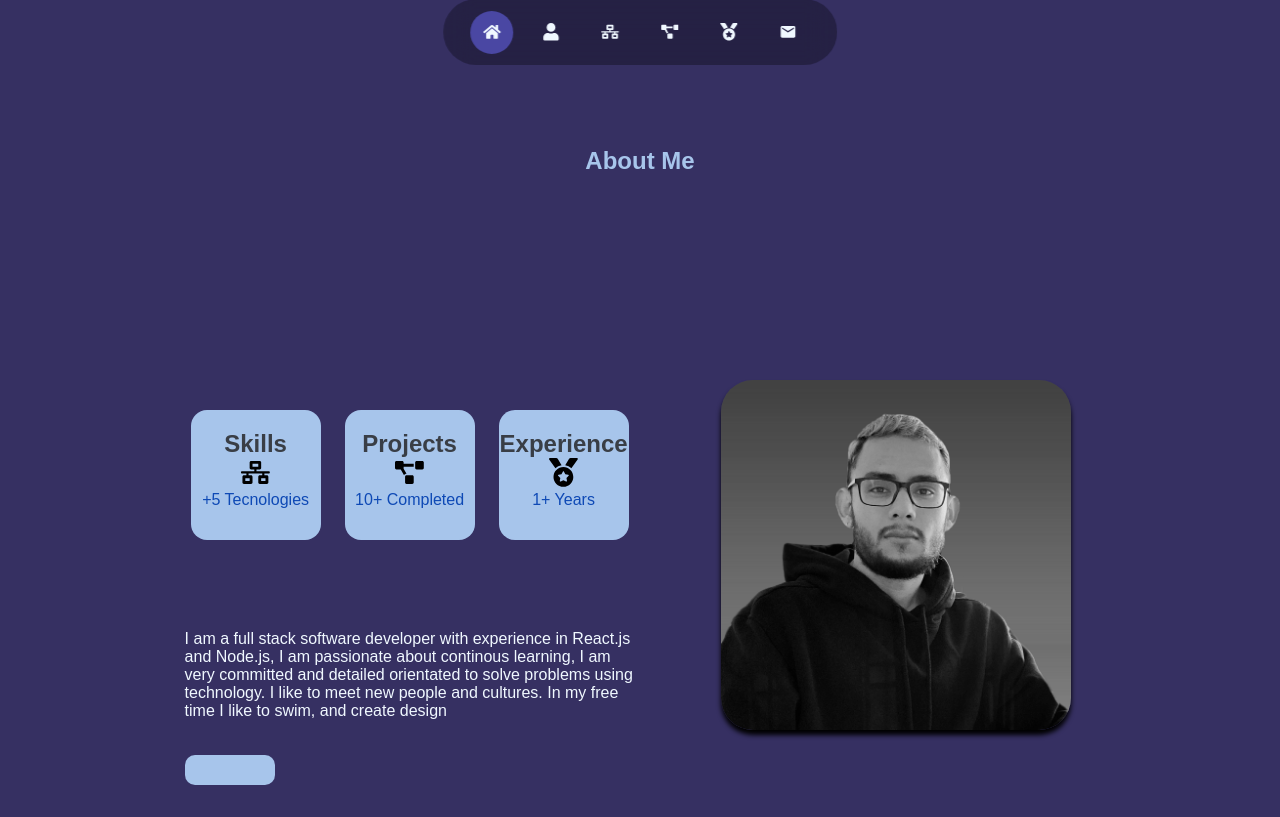
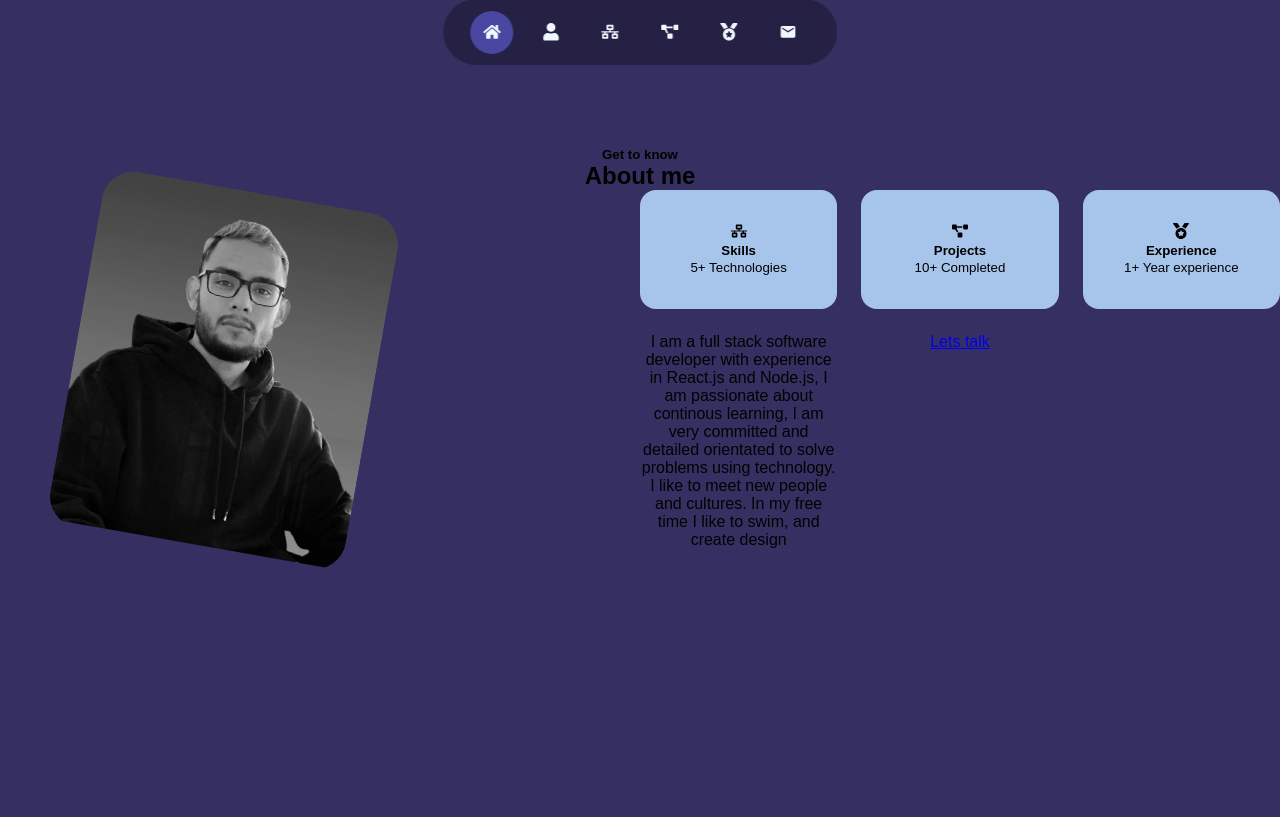
Before and after one commit to jonathanedd/Portafolio, a React (Create React App) app: page / in a window 1280 px wide. Shown: the part 703-1520 px from the top of the page. Built offline with nearby package versions, Linux system fonts and the light colour scheme.

Commit message:
Added new functionality to about

```diff
--- a/src/App.js
+++ b/src/App.js
@@ -8,6 +8,7 @@ import Projects from "./components/projects/Projects";
 import Experience from "./components/experience/Experience";
 import Contact from "./components/contact/Contact";
 import Footer from "./components/footer/Footer";
+import About from "./components/about/About";
 
 function App() {
   return (
@@ -16,7 +17,8 @@ function App() {
       {/* <NavBar /> */}
 
       <Home />
-      <AboutMe />
+      <About />
+      {/* <AboutMe /> */}
 
       <Skills />
       <Projects />
--- /dev/null
+++ b/src/components/about/About.js
@@ -0,0 +1,58 @@
+import React from "react";
+import "../about/about.css";
+import image from "../../styles/images/about-me.jpg";
+
+import { FaMedal, FaProjectDiagram, FaNetworkWired } from "react-icons/fa";
+
+const About = () => {
+  return (
+    <section id="about">
+      <h5>Get to know</h5>
+      <h2>About me</h2>
+
+      <div className="container about-container">
+        <div className="about-me">
+          <div className="about-me-image">
+            <img width='300px' src={image} alt="about image" />
+          </div>
+        </div>
+
+        <div className="about-content">
+          <div className="about-cards">
+            <article className="about-card">
+              <FaNetworkWired className="about-icon" />
+              <h5>Skills</h5>
+              <small>5+ Technologies</small>
+            </article>
+
+            <article className="about-card">
+              <FaProjectDiagram className="about-icon" />
+              <h5>Projects</h5>
+              <small>10+ Completed</small>
+            </article>
+
+            <article className="about-card">
+              <FaMedal className="about-icon" />
+              <h5>Experience</h5>
+              <small>1+ Year experience</small>
+            </article>
+
+            <p>
+              I am a full stack software developer with experience in React.js
+              and Node.js, I am passionate about continous learning, I am very
+              committed and detailed orientated to solve problems using
+              technology. I like to meet new people and cultures. In my free
+              time I like to swim, and create design
+            </p>
+
+            <a href="#contact" className="btn btn-primary">
+              Lets talk
+            </a>
+          </div>
+        </div>
+      </div>
+    </section>
+  );
+};
+
+export default About;
--- /dev/null
+++ b/src/components/about/about.css
@@ -0,0 +1,60 @@
+#about{
+    height: 100vh;
+}
+
+.about-container{
+    display: grid;
+    grid-template-columns: 35% 50%;
+    gap: 15%;
+
+}
+
+.about-me{
+    width: 100%;
+
+    /* aspect-ratio: 1/1; */
+    border-radius: 2rem;
+
+    display: grid;
+    place-items: center;
+
+}
+
+.about-me-image{
+    filter: grayscale(100%);
+    transition: all 0.8s;
+    border-radius: 2rem;
+    overflow: hidden;
+    transform: rotate(10deg);
+
+
+}
+
+.about-me-image:hover{
+    filter: grayscale(0%);
+    transition: all 0.8s;
+    transform: rotate(0deg);
+}
+
+.about-cards{
+    display: grid;
+    grid-template-columns: repeat(3, 1fr);
+    gap: 1.5rem;
+}
+
+.about-card{
+    background: #a7c5eb ;
+    border: 1px solid transparent;
+    border-radius: 1rem;
+    padding: 2rem;
+    text-align: center;
+}
+
+.about-card:hover{
+    transform: translateY(-5%);
+    transition: all 0.5s;
+    box-shadow: 0px 3px 3px rgb(0, 0, 0);
+    background: transparent;
+    color: #a7c5eb;
+    border:1px solid #a7c5eb;
+}
--- a/src/components/navbar/Nav.js
+++ b/src/components/navbar/Nav.js
@@ -33,19 +33,35 @@ const Nav = () => {
         <FaUser />
       </a>
 
-      <a href="#skills">
+      <a
+        onClick={() => setActiveNav("#skills")}
+        className={activeNav === "#skills" ? "active" : ""}
+        href="#skills"
+      >
         <FaNetworkWired />
       </a>
 
-      <a href="#projects">
+      <a
+        onClick={() => setActiveNav("#projects")}
+        className={activeNav === "#projects" ? "active" : ""}
+        href="#projects"
+      >
         <FaProjectDiagram />
       </a>
 
-      <a href="#experience">
+      <a
+        onClick={() => setActiveNav("#experience")}
+        className={activeNav === "#experience" ? "active" : ""}
+        href="#experience"
+      >
         <FaMedal />
       </a>
 
-      <a href="#contact">
+      <a
+        onClick={() => setActiveNav("#contact")}
+        className={activeNav === "#contact" ? "active" : ""}
+        href="#contact"
+      >
         <MdEmail />
       </a>
     </nav>
```
